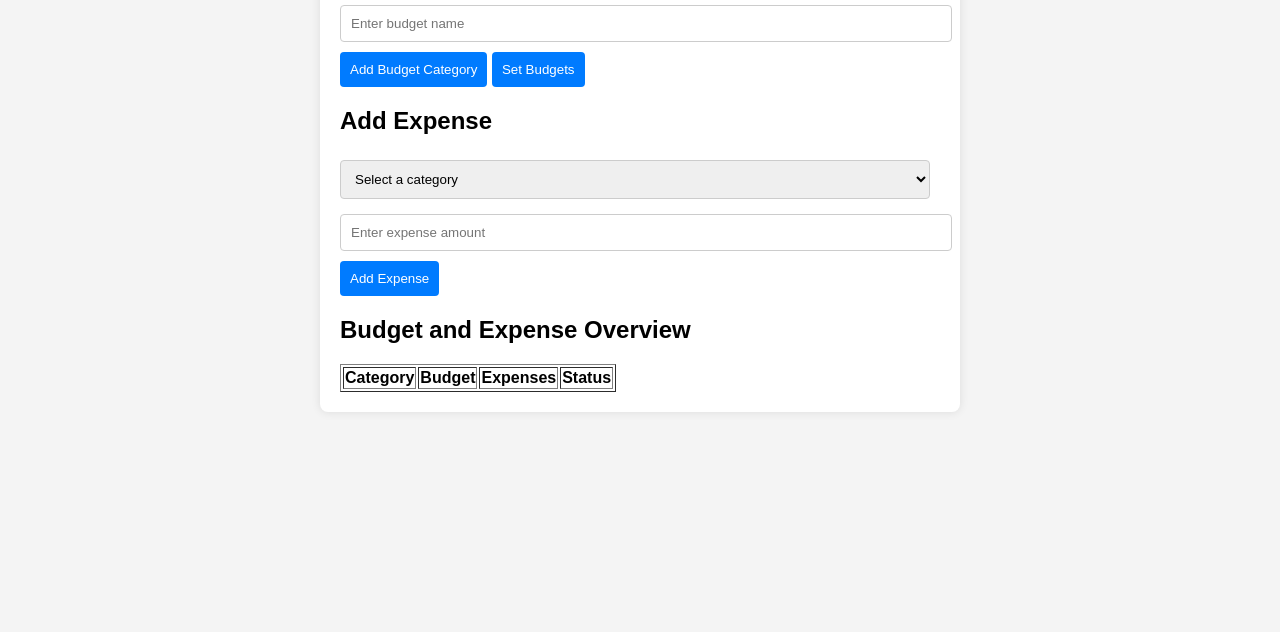
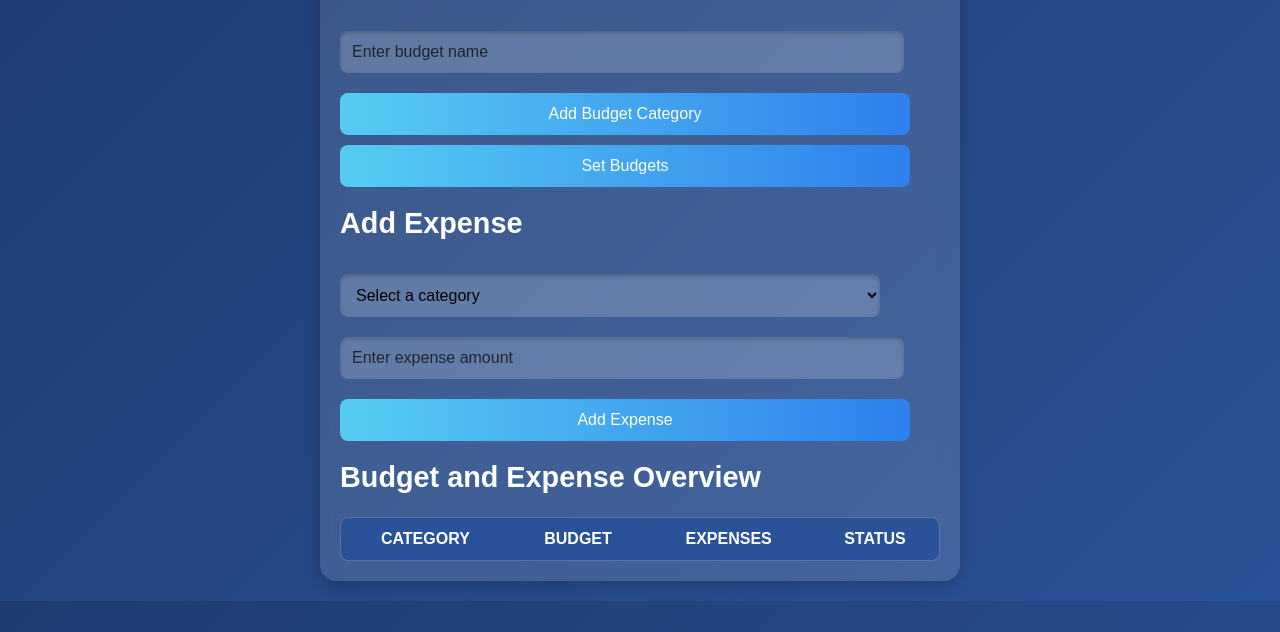
Before and after one commit to TPapka11/COMP-324-Project, a plain HTML site: page index.html in a window 1280 px wide. Shown: the part 168-800 px from the top of the page. Drawn offline with Linux system fonts and the light colour scheme.

Commit message:
css changes

```diff
--- a/styles.css
+++ b/styles.css
@@ -1,6 +1,7 @@
 body {
-    font-family: Arial, sans-serif;
-    background-color: #f4f4f4;
+    font-family: 'Poppins', sans-serif;
+    background: linear-gradient(135deg, #1e3c72, #2a5298);
+    color: #fff;
     margin: 0;
     padding: 20px;
 }
@@ -8,48 +9,112 @@ body {
 .container {
     max-width: 600px;
     margin: auto;
-    background: white;
+    background: #ffffff20;
     padding: 20px;
-    border-radius: 8px;
-    box-shadow: 0 0 10px rgba(0, 0, 0, 0.1);
+    border-radius: 16px;
+    box-shadow: 0 4px 15px rgba(0, 0, 0, 0.2);
+    backdrop-filter: blur(10px);
 }
 
 h1 {
     text-align: center;
+    font-size: 2.5rem;
+    margin-bottom: 20px;
+    color: #fff;
+    text-shadow: 2px 2px 4px rgba(0, 0, 0, 0.5);
 }
 
 h2 {
     margin-top: 20px;
+    font-size: 1.8rem;
+    color: #fff;
 }
 
 input[type="number"],
 input[type="text"],
 select {
-    width: calc(100% - 10px);
-    padding: 10px;
-    margin-top: 5px;
-    margin-bottom: 10px;
-    border: 1px solid #ccc;
-    border-radius: 4px;
+    width: 90%;
+    padding: 12px;
+    margin: 10px 0;
+    border: none;
+    border-radius: 8px;
+    background: #ffffff30;
+    color: #000;
+    font-size: 1rem;
+    box-shadow: inset 0 2px 4px rgba(0, 0, 0, 0.2);
+    transition: all 0.3s ease;
+}
+
+input:focus,
+select:focus {
+    outline: none;
+    background: #ffffff50;
+    box-shadow: 0 0 8px rgba(255, 255, 255, 0.8);
+}
+
+input::placeholder {
+    color: #000;
+    opacity: 0.7;
 }
 
 button {
-    padding: 10px;
-    background-color: #007BFF;
+    width: 95%;
+    padding: 12px;
+    background: linear-gradient(90deg, #56ccf2, #2f80ed);
     color: white;
     border: none;
-    border-radius: 4px;
+    border-radius: 8px;
+    font-size: 1rem;
     cursor: pointer;
+    transition: background 0.3s ease;
+    margin-top: 10px;
 }
 
 button:hover {
-    background-color: #0056b3;
+    background: linear-gradient(90deg, #2f80ed, #56ccf2);
 }
 
-.expense-list {
+#budget-message {
+    font-size: 1rem;
+    color: #f4f4f4;
+    margin-top: 10px;
+}
+
+#budget-categories {
     margin-top: 20px;
 }
 
-#total-expenses {
-    font-weight: bold;
+table {
+    width: 100%;
+    border-collapse: collapse;
+    margin-top: 20px;
+    background: #ffffff20;
+    border-radius: 8px;
+    overflow: hidden;
 }
+
+table th, table td {
+    text-align: center;
+    padding: 12px;
+    border: none;
+    color: #fff;
+}
+
+table th {
+    background: #2a5298;
+    font-size: 1rem;
+    text-transform: uppercase;
+}
+
+table tbody tr:nth-child(even) {
+    background: #ffffff10;
+}
+
+table tbody tr:nth-child(odd) {
+    background: #ffffff15;
+}
+
+table tbody tr:hover {
+    background: #ffffff25;
+    transition: background 0.3s ease;
+}
```
